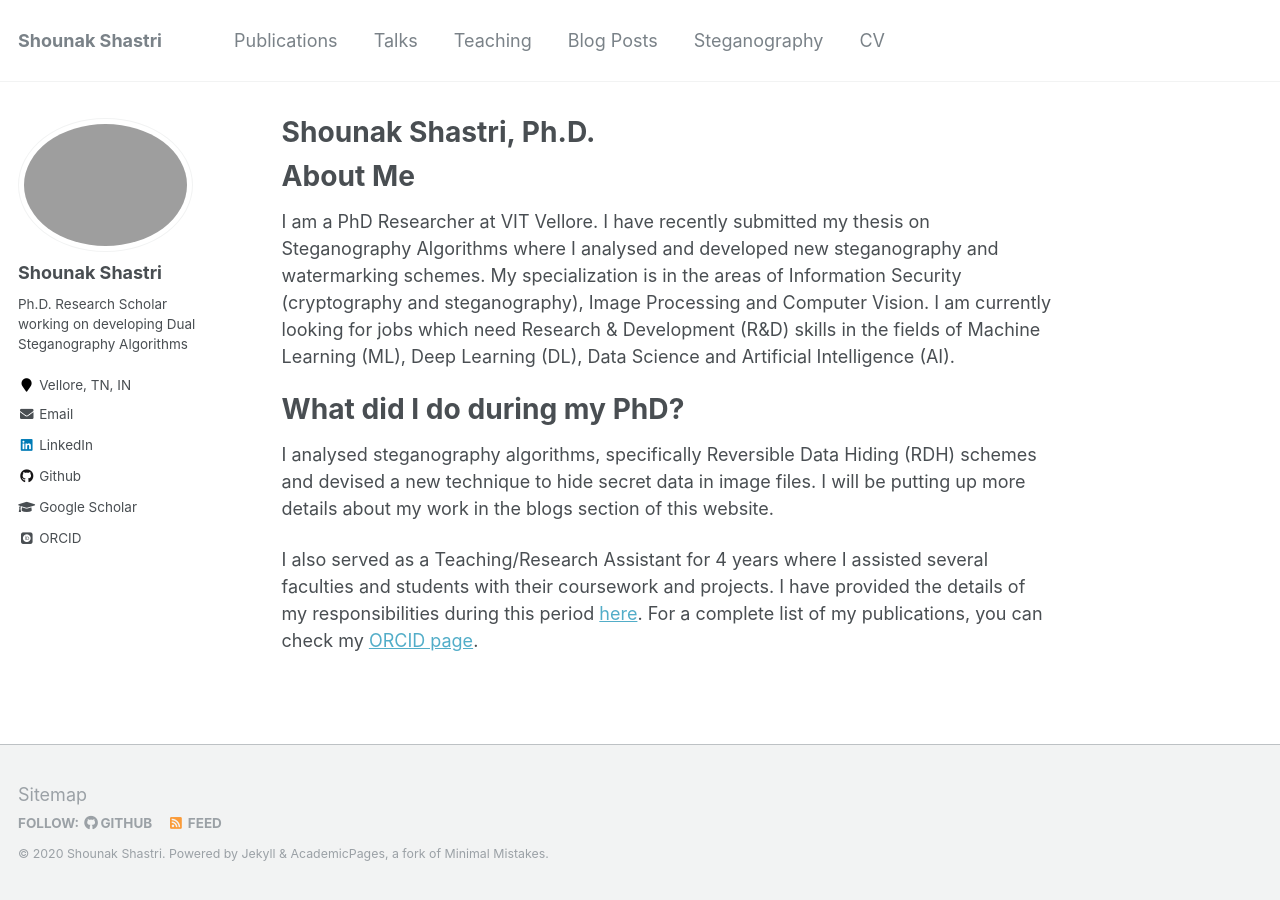
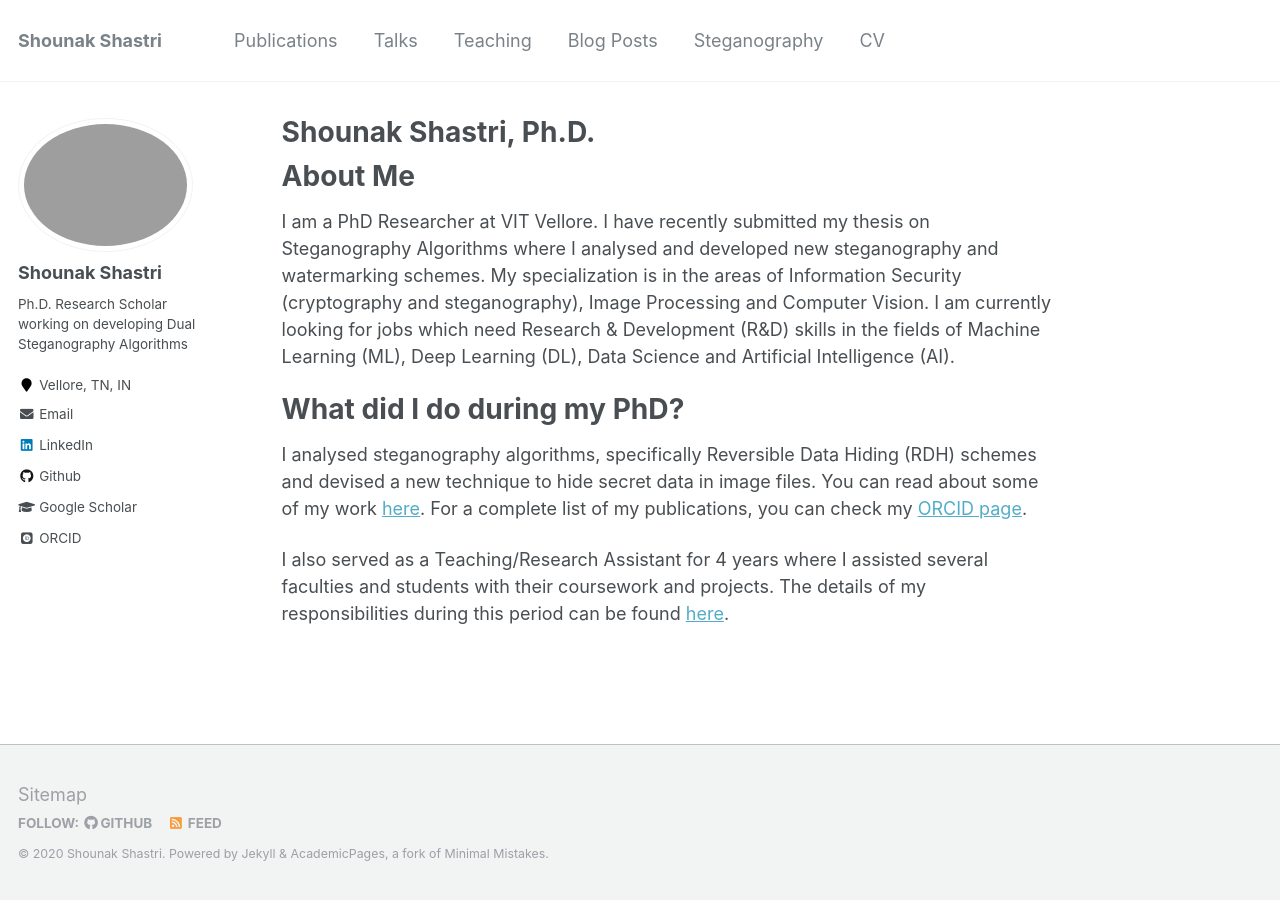
Before and after one commit to shounakshastri/shounakshastri.github.io, a Jekyll site: the page built from _pages/about.md, in a window 1280 px wide. Built offline with Jekyll 4.4.1, drawn with Linux system fonts in a browser that asks for light colours; some web fonts are replaced.

Commit message:
Update about.md

```diff
--- a/_pages/about.md
+++ b/_pages/about.md
@@ -15,6 +15,6 @@ I am a PhD Researcher at VIT Vellore. I have recently submitted my thesis on Ste
 
 What did I do during my PhD?
 ===
-I analysed steganography algorithms, specifically Reversible Data Hiding (RDH) schemes and devised a new technique to hide secret data in image files. I will be putting up more details about my work in the blogs section of this website.
+I analysed steganography algorithms, specifically Reversible Data Hiding (RDH) schemes and devised a new technique to hide secret data in image files. You can read about some of my work [here](https://shounakshastri.github.io/publications/). For a complete list of my publications, you can check my [ORCID page](https://orcid.org/0000-0002-2247-9046).
 
-I also served as a Teaching/Research Assistant for 4 years where I assisted several faculties and students with their coursework and projects. I have provided the details of my responsibilities during this period [here](https://shounakshastri.github.io/teaching/). For a complete list of my publications, you can check my [ORCID page](https://orcid.org/0000-0002-2247-9046).
+I also served as a Teaching/Research Assistant for 4 years where I assisted several faculties and students with their coursework and projects. The details of my responsibilities during this period can be found [here](https://shounakshastri.github.io/teaching/).
```
